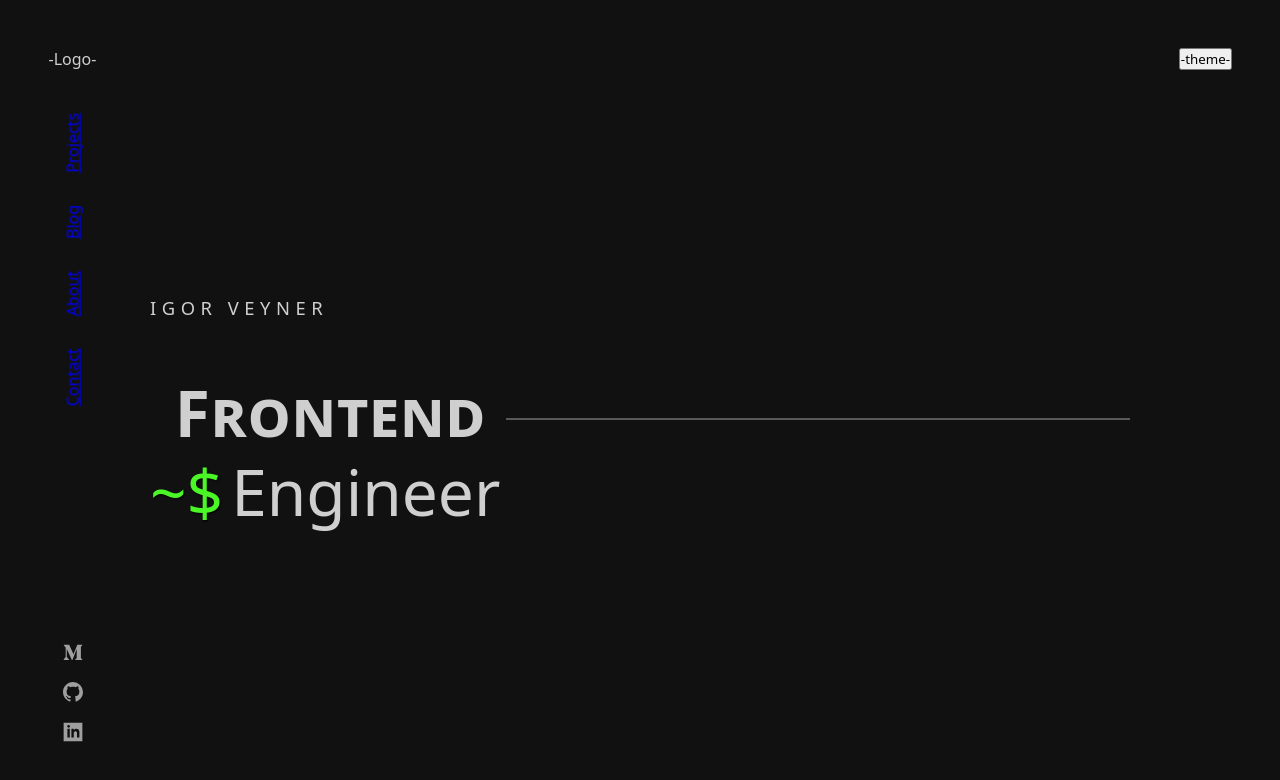
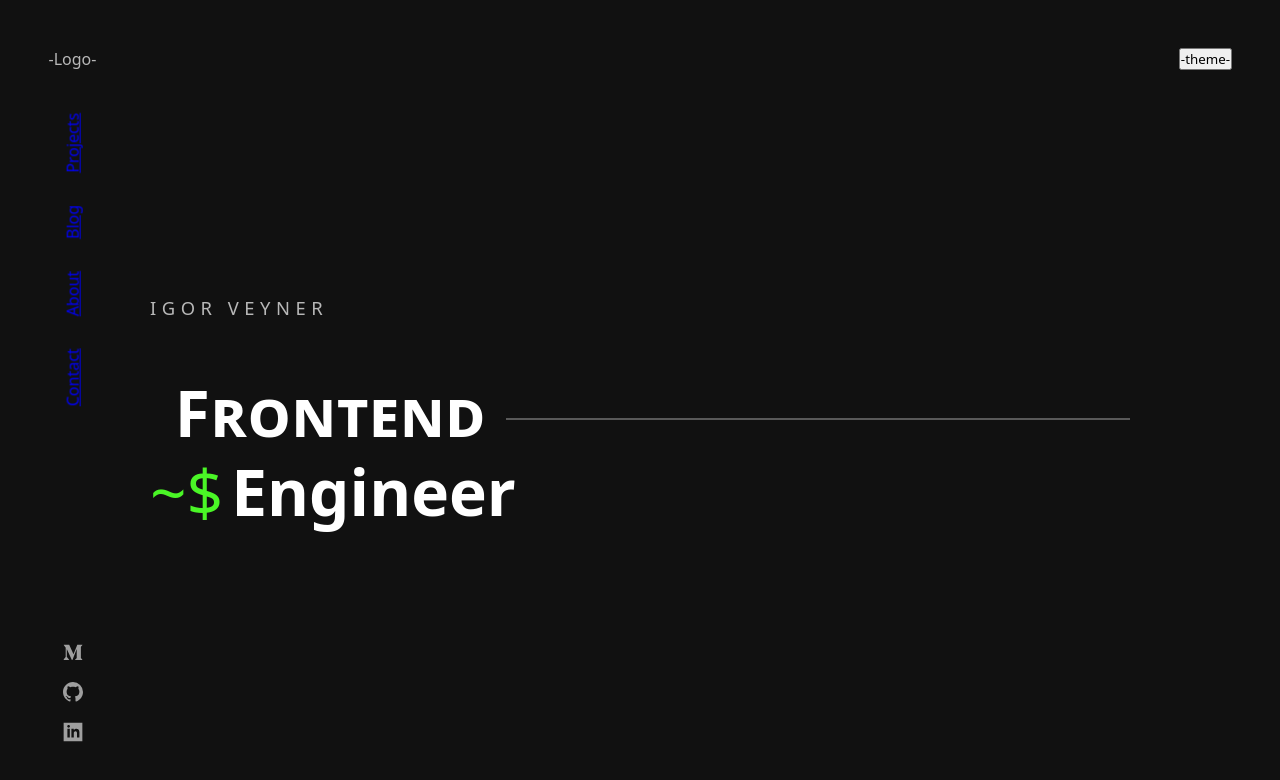
Before and after one commit to IgoVeyner/portfolio, a React (Create React App) app: page / in a window 1280 px wide. Shown: the top 780 px of the page. Built offline with nearby package versions, Linux system fonts and the light colour scheme.

Commit message:
adjust stylings

```diff
--- a/src/App.css
+++ b/src/App.css
@@ -31,7 +31,7 @@ main {
 
 .dark {
   background-color: rgb(var(--rgbGrey));
-  color: rgb(var(--rgbWhite) / .8);
+  color: rgb(var(--rgbWhite) / .7);
 }
 
 .light {
--- a/src/components/IconNav/index.css
+++ b/src/components/IconNav/index.css
@@ -10,16 +10,8 @@
   bottom: var(--spaceOuter);
 }
 
-.web-icons p {
-  padding: var(--spaceM);
-}
-
 .mobile-icons {
   display: none;
-}
-
-.mobile-icons p {
-  padding: var(--spaceS);
 }
 
 .icon-container {
@@ -40,11 +32,11 @@
   transition: fill .2s;
 }
 
-.light-icon {
+.dark-icon {
   fill: var(--lightTextColor);
 }
 
-.dark-icon {
+.light-icon {
   fill: var(--darkTextColor);
 }
 
--- a/src/components/IconNav/index.js
+++ b/src/components/IconNav/index.js
@@ -4,7 +4,7 @@ import "./index.css"
 const IconNav = ({ classNames }) => {
   const [navName] = classNames
   const theme = useSelector(state => state.theme)
-  const iconColor = theme === "dark" ? "light-icon" : "dark-icon"
+  const iconColor = theme === "dark" ? "dark-icon" : "light-icon"
 
   return (
     <nav className={navName} >
--- a/src/components/IntroText/index.css
+++ b/src/components/IntroText/index.css
@@ -3,6 +3,14 @@
   animation-fill-mode: initial;
   width: 100%;
   position: relative;
+}
+
+.dark-title {
+  color: white
+}
+
+.light-title {
+  color: black
 }
 
 @keyframes unblur {
--- a/src/components/IntroText/index.js
+++ b/src/components/IntroText/index.js
@@ -6,14 +6,23 @@ import TitleTyping from "../TitleTyping"
 
 const IntroText = () => {
   const theme = useSelector(state => state.theme)
-  const color = theme === "dark" ? "light-line" : "dark-line"
+
+  let color, titleColor
+
+  if (theme === "dark") {
+    color = "dark-line"
+    titleColor = "dark-title"
+  } else {
+    color = "light-line"
+    titleColor = "light-title"
+  }
 
   return (
     <section className="section">
       <div className="intro-title">
         <Name />
-        <TitleRotating color={color}/>
-        <TitleTyping />
+        <TitleRotating color={color} titleColor={titleColor} />
+        <TitleTyping titleColor={titleColor} />
       </div>
     </section>
   )
--- a/src/components/TitleRotating/index.css
+++ b/src/components/TitleRotating/index.css
@@ -34,11 +34,11 @@
   margin-top: 22px;
 }
 
-.light-line {
+.dark-line {
   background-color: rgb(var(--rgbWhite) / .3);
 }
 
-.dark-line {
+.light-line {
   background-color: rgb(var(--rgbBlack) / .3);
 }
 
--- a/src/components/TitleRotating/index.js
+++ b/src/components/TitleRotating/index.js
@@ -1,9 +1,9 @@
 import "./index.css"
 
-const TitleRotating = ({ color }) => {
+const TitleRotating = ({ color, titleColor }) => {
   return (
     <div className="title-container">
-      <div className="rotate-container">
+      <div className={`rotate-container ${titleColor}`}>
         <ul className="rotating">
           <li className="li-rotate">Full Stack</li>
           <li className="li-rotate">Frontend</li>
--- a/src/components/TitleTyping/index.css
+++ b/src/components/TitleTyping/index.css
@@ -1,12 +1,13 @@
 .title-ending {
   display: block;
   font-size: 4rem;
+  font-weight: bolder;
 }
 
 .linux {
   color: var(--hexLinuxGreen);
   margin-right: var(--spaceS);
-  text-shadow: black 1px 1px 2px;
+  font-weight: 400;
 }
 
 @media only screen and (max-width: 700px) {
--- a/src/components/TitleTyping/index.js
+++ b/src/components/TitleTyping/index.js
@@ -1,8 +1,8 @@
 import "./index.css"
 
-const TitleTyping = () => {
+const TitleTyping = ({ titleColor }) => {
   return (
-    <span className="title-ending">
+    <span className={`title-ending ${titleColor}`}>
       <span className="linux">
         ~$
       </span>
```
